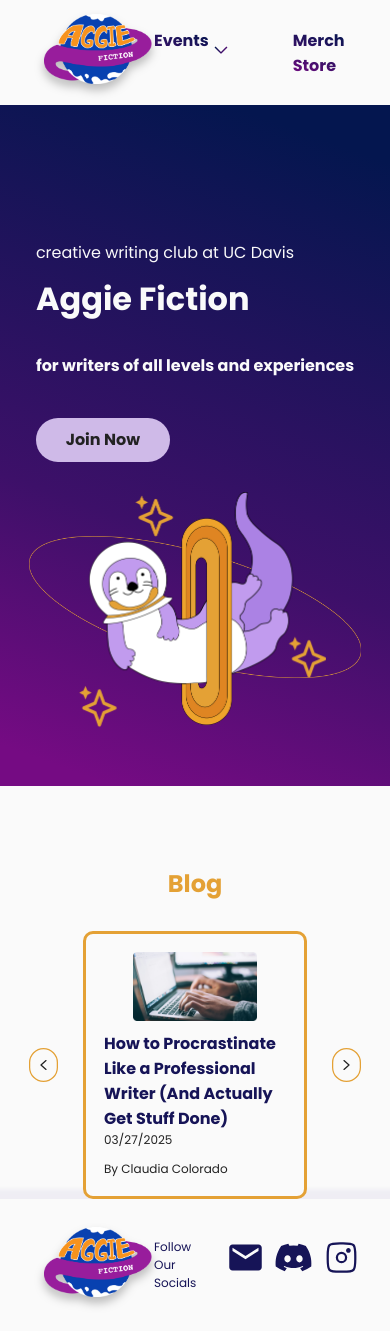
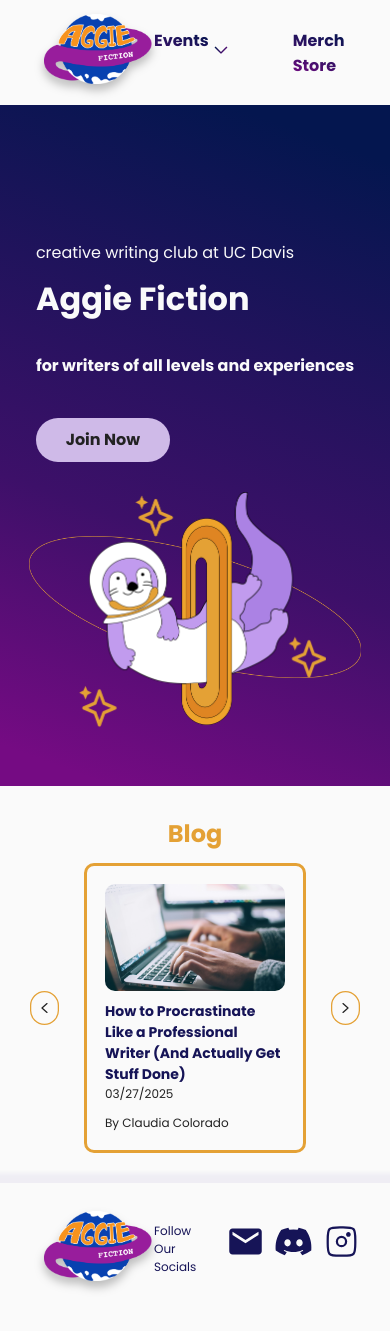
Before and after one commit to include-davis/aggie-fiction, a Next.js app: page / in a window 390 px wide. Shown: the top 1331 px of the page. Built offline with nearby package versions, Linux system fonts and the light colour scheme.

Commit message:
Improve homepage carousel responsiveness

```diff
--- a/app/(pages)/(home)/page.module.scss
+++ b/app/(pages)/(home)/page.module.scss
@@ -101,10 +101,15 @@
   flex-direction: column;
   justify-content: center;
   align-items: center;
-  padding-top: 80px;
+  padding: 80px 100px 0 80px;
   gap: 30px;
 
   h1 {
     color: var(--gold);
   }
+
+  @include mixins.phone {
+    padding: 30px;
+    gap: 12px;
+  }
 }
--- a/app/(pages)/_components/HomeCarousel/HomeCarousel.jsx
+++ b/app/(pages)/_components/HomeCarousel/HomeCarousel.jsx
@@ -46,7 +46,7 @@ export default function HomeCarousel() {
           <Image
             src="/HomeCarousel/svg/LeftButton.svg"
             alt="Previous"
-            layout="fill"
+            fill
             objectFit="contain"
           />
         </div>
@@ -57,8 +57,8 @@ export default function HomeCarousel() {
           <Image
             src={current.image}
             alt="Carousel Image"
-            layout="fill"
-            objectFit="contain"
+            fill
+            objectFit="cover"
           />
         </div>
 
@@ -81,7 +81,7 @@ export default function HomeCarousel() {
           <Image
             src="/HomeCarousel/svg/RightButton.svg"
             alt="Next"
-            layout="fill"
+            fill
             objectFit="contain"
           />
         </div>
--- a/app/(pages)/_components/HomeCarousel/HomeCarousel.module.scss
+++ b/app/(pages)/_components/HomeCarousel/HomeCarousel.module.scss
@@ -1,10 +1,12 @@
 @use "app/(pages)/_globals/mixins.scss";
 
 .carousel {
+  width: 100%;
+  max-width: 1306px;
   display: flex;
-  justify-content: center;
+  justify-content: space-between;
   align-items: center;
-  gap: 175px;
+  gap: 10px;
 
   button {
     background: transparent;
@@ -30,10 +32,12 @@
 }
 
 .carouselContent {
+  width: 80%;
+
   display: flex;
   align-items: center;
   padding: 36px 31px;
-  width: 868px;
+  max-width: 868px;
   height: 244px;
   gap: 24px;
 
@@ -45,8 +49,7 @@
     flex-direction: column;
     padding: 18px;
     gap: 10px;
-    width: 224px;
-    height: 268px;
+    height: 290px;
   }
 }
 
@@ -54,11 +57,13 @@
   position: relative;
   width: 308px;
   height: 172px;
-  aspect-ratio: 16 / 3;
+  flex: 2;
+  border-radius: 10px;
+  overflow: hidden;
 
   @include mixins.phone {
-    width: 167px;
-    height: 120px;
+    width: 100%;
+    height: auto;
   }
 }
 
@@ -66,9 +71,11 @@
   display: flex;
   flex-direction: column;
   gap: 16px;
+  flex: 3;
 
   @include mixins.phone {
     gap: 11px;
+    flex: 1;
   }
 }
 
@@ -78,6 +85,14 @@
   h2 {
     color: var(--dark-purple);
     line-height: 33px;
+    max-height: 130px;
+
+    display: -webkit-box;
+    line-clamp: 4;
+    -webkit-line-clamp: 4;
+    -webkit-box-orient: vertical;
+    overflow: hidden;
+    text-overflow: ellipsis;
   }
 
   p {
@@ -90,6 +105,7 @@
 
     h2 {
       line-height: normal;
+      font-size: 0.875rem;
     }
   }
 }
```
